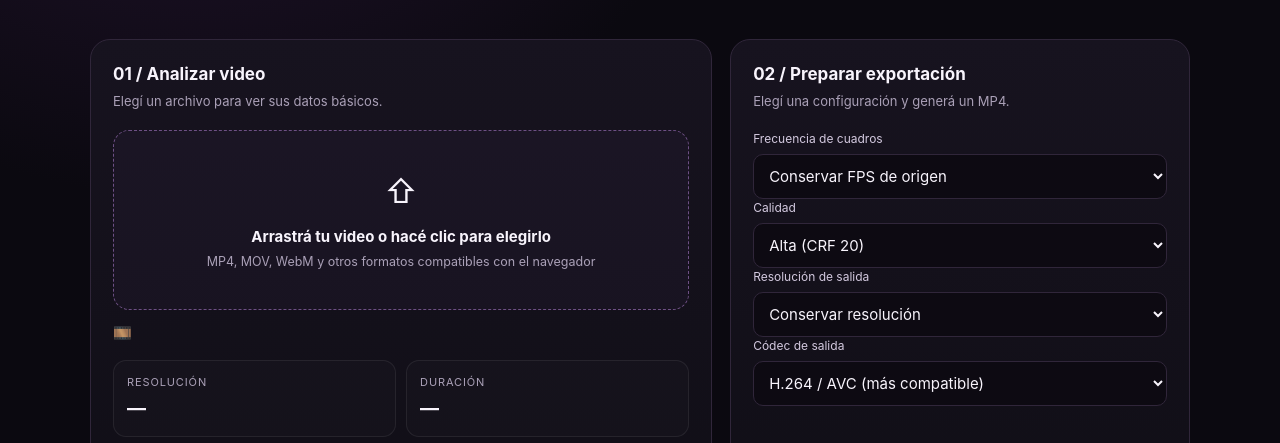
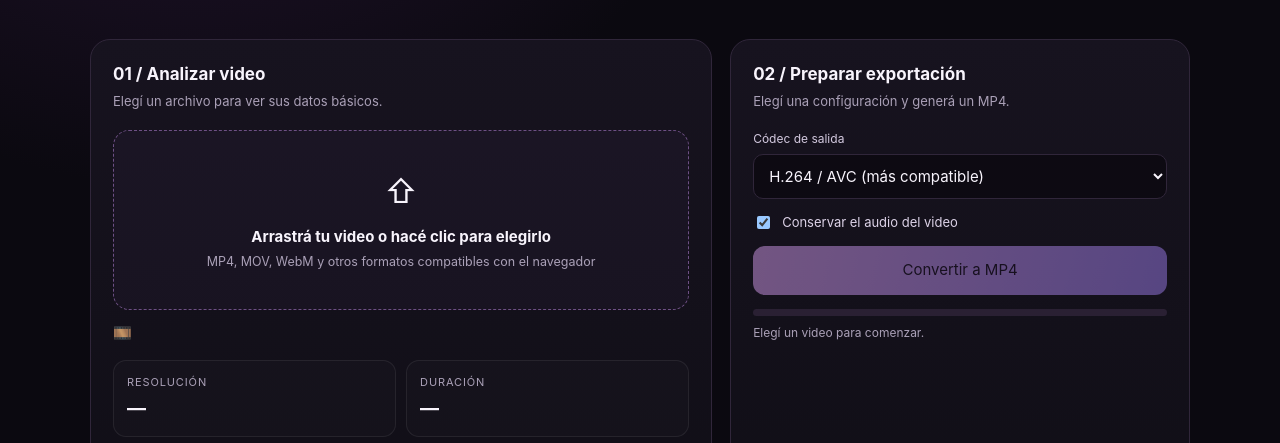
Before and after one commit to ROESERkk/ROSEK-Method-Upload, a plain HTML site: page index.html in a window 1280 px wide. Shown: the part 357-800 px from the top of the page. Drawn offline with Linux system fonts and the light colour scheme.

Commit message:
Update index.html

```diff
--- a/index.html
+++ b/index.html
@@ -29,46 +29,39 @@
 <section class="panel"><h2>02 / Preparar exportación</h2><p class="sub">Elegí una configuración y generá un MP4.</p>
 
 <div class="field full">
-  <label for="fps">Frecuencia de cuadros</label>
-  <select id="fps">
-    <option value="source">Conservar FPS de origen</option>
-    <option value="30">30 FPS</option>
-    <option value="60">60 FPS</option>
-    <option value="120">120 FPS</option>
-  </select>
-</div>
-
-<div class="field">
-  <label for="quality">Calidad</label>
-  <select id="quality">
-    <option value="16">Máxima calidad (CRF 16)</option>
-    <option value="18">Muy alta (CRF 18)</option>
-    <option value="20" selected>Alta (CRF 20)</option>
-    <option value="23">Equilibrada (CRF 23)</option>
-    <option value="26">Archivo más pequeño (CRF 26)</option>
-  </select>
-</div>
-
-<div class="field">
-  <label for="size">Resolución de salida</label>
-  <select id="size">
-    <option value="source" selected>Conservar resolución</option>
-    <option value="1920x1080">1080p horizontal</option>
-    <option value="1080x1920">1080p vertical</option>
-    <option value="3840x2160">4K horizontal</option>
-    <option value="2160x3840">4K vertical</option>
-  </select>
-</div>
-
-<div class="field full">
   <label for="codec">Códec de salida</label>
   <select id="codec">
     <option value="h264" selected>H.264 / AVC (más compatible)</option>
   </select>
 </div>
 
+
+<label class="check">
+  <input id="audio" type="checkbox" checked>
+  Conservar el audio del video
+</label>
+
+<button class="btn" id="convert" disabled>
+  Convertir a MP4
+</button>
+
+<a class="btn secondary" id="download" hidden
+   download="roseK_output.mp4">
+  Descargar MP4
+</a>
+
+<div class="progress">
+  <div class="bar" id="bar"></div>
+</div>
+
+<div class="status" id="status">
+  Elegí un video para comenzar.
+</div>
+</section>
+</div>
 </main>
-<footer class="wrap footer">ROSEK Studio · Herramienta de navegador. Los FPS mostrados por el reproductor son estimados por metadatos del navegador; para una medición exacta de FPS variables se requiere inspección de fotogramas.</footer>
+<footer class="wrap footer">ROSEK Studio · Herramienta de navegador.</footer>
+
 <script type="module">
 const $=id=>document.getElementById(id);
 let selectedFile=null, outputUrl=null, ffmpeg=null, busy=false;
```
